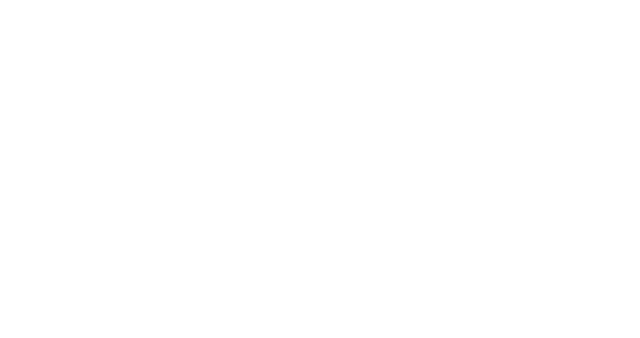
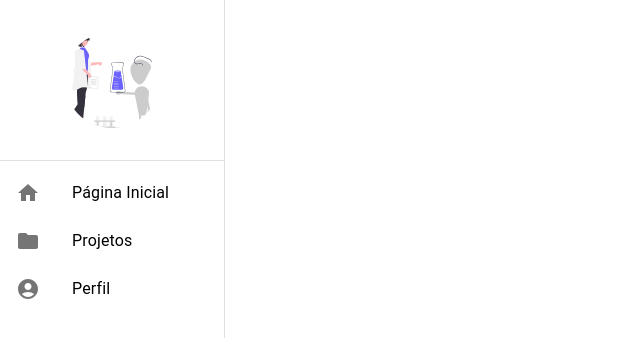
Before and after one commit to Rigolao/Desafio_4_Etapa_Frontend, a React (Create React App) app: page /dashboard in a window 1280 px wide. Before the commit this address had no page. Shown: the top 338 px of the page, without its empty margins (0-640 px from the left). Built offline with nearby package versions, Linux system fonts and the light colour scheme.

Commit message:
alterando o drawer

```diff
--- a/src/App.js
+++ b/src/App.js
@@ -7,6 +7,7 @@
 import LandingPage from "./pages/LandingPage";
 import Cadastro from "./pages/Cadastro";
 import Dashboard from "./pages/Dashboard";
+import Perfil from "./pages/Perfil";
 
 function App() {
   return (
@@ -19,10 +20,10 @@
                 <Route path="" element={<LandingPage />} index />
                 <Route path="cadastro" element={<Cadastro />} />
                 <Route path="entrar" element={<Login />} />
-                <Route path="perfil" element={<Dashboard />} >
+                <Route path="dashboard" element={<Dashboard />} >
                   <Route path="inicial" element={<h1>Pagina Inicial</h1>} />
                   <Route path="projetos" element={<h1>Projetos</h1>} />
-                  <Route path="perfil" element={<h1>Perfil</h1>} />
+                  <Route path="perfil" element={<Perfil/>} />
                 </Route>
               </Route>
             </Routes>
--- /dev/null
+++ b/src/componentes/LayoutBaseDePagina/index.js
@@ -0,0 +1 @@
+import React from 'react'
--- a/src/componentes/MenuLateral/index.js
+++ b/src/componentes/MenuLateral/index.js
@@ -21,16 +21,20 @@
 import {Link, useLocation} from 'react-router-dom';
 import {Link as LinkMUI} from '@mui/material';
 
+
 export default (props) => {
     const theme = useTheme();
     const smDown = useMediaQuery(theme.breakpoints.down("sm")); //Se eu entrar na condição menor que x tamnho retorna true
 
     const location = useLocation().pathname;
-    console.log(location)
 
     return (
         <>
-            <Drawer open={true} variant={smDown ? "temporary" : "permanent"}>
+            <Drawer
+                open={props.open}
+                variant={smDown ? "temporary" : "permanent"}
+                onClose={props.close}
+            >
                 <Box
                     width={theme.spacing(28)}
                     height="100%"
@@ -74,7 +78,7 @@
                                 </ListItemButton>
                             </LinkMUI>
 
-                            <LinkMUI component={Link} to="/perfil" variant={"nav-link"}>
+                            <LinkMUI component={Link} to="perfil" variant={"nav-link"}>
                                 <ListItemButton selected={location === "/perfil"}>
                                     <ListItemIcon>
                                         <AvatarIcon/>
@@ -86,7 +90,9 @@
                     </Box>
                 </Box>
             </Drawer>
-            {props.children}
+            <Box marginLeft={smDown ? 0: theme.spacing(28)}>
+                {props.children}
+            </Box>
         </>
     );
 };
--- a/src/pages/Dashboard/index.js
+++ b/src/pages/Dashboard/index.js
@@ -1,14 +1,23 @@
 import MenuLateral from "../../componentes/MenuLateral";
-import CardAvatar from "../../componentes/CardAvatar";
-import React from "react";
-import CardProject from "../../componentes/CardProject";
+import React, {useState} from "react";
 import {Outlet} from "react-router-dom";
+import IconButton from "@mui/material/IconButton";
+import MenuIcon from '@mui/icons-material/Menu';
+import {useMediaQuery} from "@mui/material";
+import theme from "../../theme";
 
 const Dashboard = (props) => {
+    const [open, setOpen] = useState(false)
+    const smDown = useMediaQuery(theme.breakpoints.down("sm"))
+
     return (
         <>
-            <MenuLateral/>
-            <Outlet/>
+           <MenuLateral open={open} onClose={!open}>
+               {smDown && <IconButton onClick={() => setOpen(true)}>
+                   <MenuIcon/>
+               </IconButton>}
+               <Outlet/>
+           </MenuLateral>
         </>
     );
 };
--- /dev/null
+++ b/src/pages/Perfil/index.js
@@ -0,0 +1,18 @@
+import React from 'react'
+import {Stack} from "@mui/material";
+
+const Perfil = () => {
+    return (
+        <>
+            <Stack>
+                <Stack>
+                    <h1>João Marques</h1>
+                </Stack>
+
+            </Stack>
+        </>
+    );
+}
+
+
+export default Perfil
```
